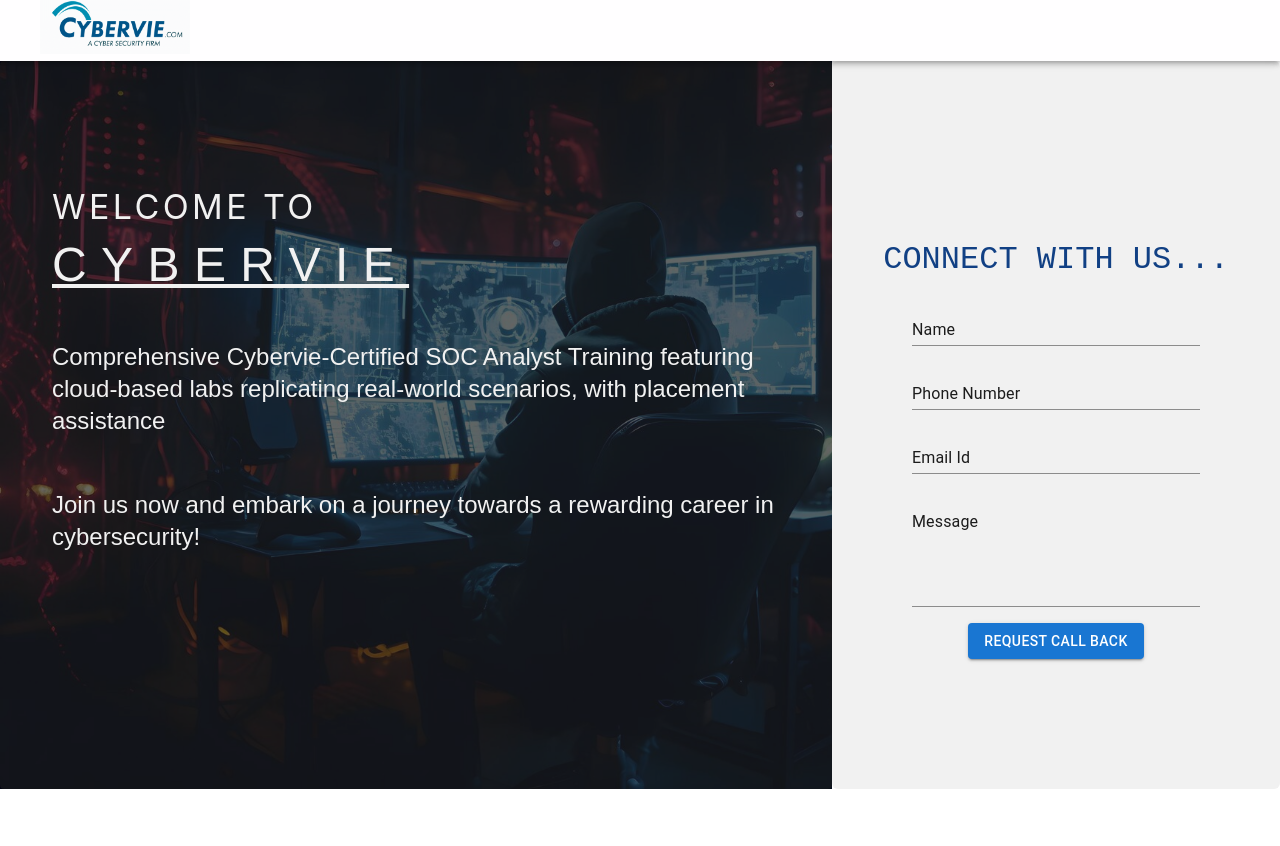
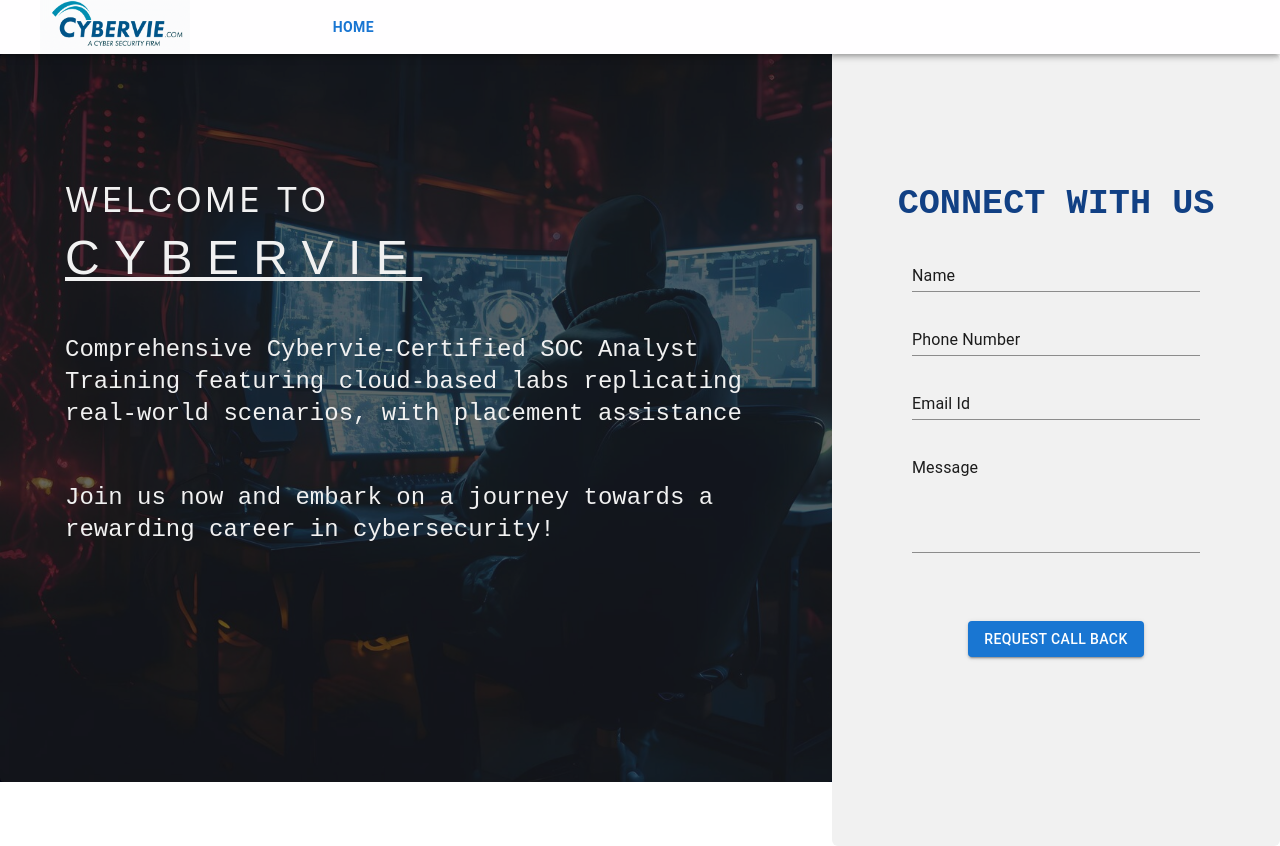
Before and after one commit to Finney-Solomon/cybervie-lead-generations, a React (Create React App) app: page / in a window 1280 px wide. Before the commit the page ends 800 px from the top, so only its background shows below. Built offline with nearby package versions, Linux system fonts and the light colour scheme.

Commit message:
06- Ui Corrections

```diff
--- a/package.json
+++ b/package.json
@@ -10,6 +10,7 @@
     "@testing-library/jest-dom": "^5.17.0",
     "@testing-library/react": "^13.4.0",
     "@testing-library/user-event": "^13.5.0",
+    "aos": "^2.3.4",
     "axios": "^1.6.7",
     "react": "^18.2.0",
     "react-dom": "^18.2.0",
--- a/src/components/DesktopDisplayCard.jsx
+++ b/src/components/DesktopDisplayCard.jsx
@@ -29,7 +29,7 @@ export const DesktopDisplayCard = () => {
         <div
           style={{
             justifyContent: "center",
-            paddingInline: "2em",
+            paddingInline: "2.5em",
             lineHeight: "auto",
             paddingTop: "3em",
             margin: "auto",
@@ -72,6 +72,7 @@ export const DesktopDisplayCard = () => {
               },
             }}
             variant="h3"
+            data-aos="fade-up-right"
           >
             Cybervie
           </Typography>
@@ -80,7 +81,7 @@ export const DesktopDisplayCard = () => {
             align="left"
             sx={{
               color: "#f1f1f1",
-              fontFamily: "Arial",
+              fontFamily: "monospace",
             }}
             variant="h5"
           >
@@ -94,9 +95,10 @@ export const DesktopDisplayCard = () => {
             align="left"
             sx={{
               color: "#f1f1f1",
-              fontFamily: "Arial",
+              fontFamily: "monospace",
             }}
             variant="h5"
+
           >
             Join us now and embark on a journey towards a rewarding career in
             cybersecurity!
--- a/src/components/Header.jsx
+++ b/src/components/Header.jsx
@@ -1,6 +1,7 @@
+import  Button from "@mui/material/Button";
 import AppBar from "@mui/material/AppBar";
-import  Container  from "@mui/material/Container";
-import  Toolbar  from "@mui/material/Container";
+import Container from "@mui/material/Container";
+import Toolbar from "@mui/material/Container";
 import React from "react";
 
 export const Header = () => {
@@ -11,12 +12,32 @@ export const Header = () => {
         style={{ background: "#fffeff", width: "100vw", maxHeight: "10vh" }}
       >
         <Container maxWidth="xl">
-          <Toolbar disableGutters>
+          <Toolbar
+            disableGutters
+            sx={{
+              display: "flex",
+            }}
+          >
             <img
               alt="Logo"
               style={{ maxWidth: "150px", maxHeight: "60px" }}
               src={"/images/logo.gif"}
             />
+            <Button
+              variant="text"
+              onClick={window.open("https://www.cybervie.com/", "_blank")}
+              sx={{
+                margin: "15px 0vh 10px 16vh",
+                color: "success",
+                height: "25px",
+                padding:"auto",
+                fontWeight:"700",
+                justifyContent:"flex-end",
+                alignContent:"flex-end"
+              }}
+            >
+              Home
+            </Button>
           </Toolbar>
         </Container>
       </AppBar>
--- a/src/components/LeadForm.jsx
+++ b/src/components/LeadForm.jsx
@@ -65,6 +65,7 @@ export const LeadForm = () => {
         margin: "auto",
         alignContent: "center",
         justifyContent: "center",
+        paddingBottom:"8vh"
       }}
     >
       <Typography
@@ -72,14 +73,15 @@ export const LeadForm = () => {
         style={{
           margin: 0,
           fontFamily: "Monospace",
-          fontSize: "2rem",
+          fontSize: "2.2rem",
           lineHeight: 1.334,
           color: "#114084",
           paddingTop: "2em",
           textAlign: "center",
+          fontWeight:"900"
         }}
       >
-        CONNECT WITH US...
+        CONNECT WITH US
       </Typography>
       <form onSubmit={handleSubmit(onSubmit)}>
         <div style={{ margin: "0rem 5rem 0rem" }}>
@@ -193,7 +195,7 @@ export const LeadForm = () => {
             />
           </div>
         </div>
-        <div style={{ margin: "1rem 0", textAlign: "center" }}>
+        <div style={{ margin: "1rem 0", textAlign: "center",padding:"2em" }}>
           <Button type="submit" variant="contained">
             Request Call Back
           </Button>
```
Also changed, not shown: 1 other file (tests, documents, lock files or other folders).
